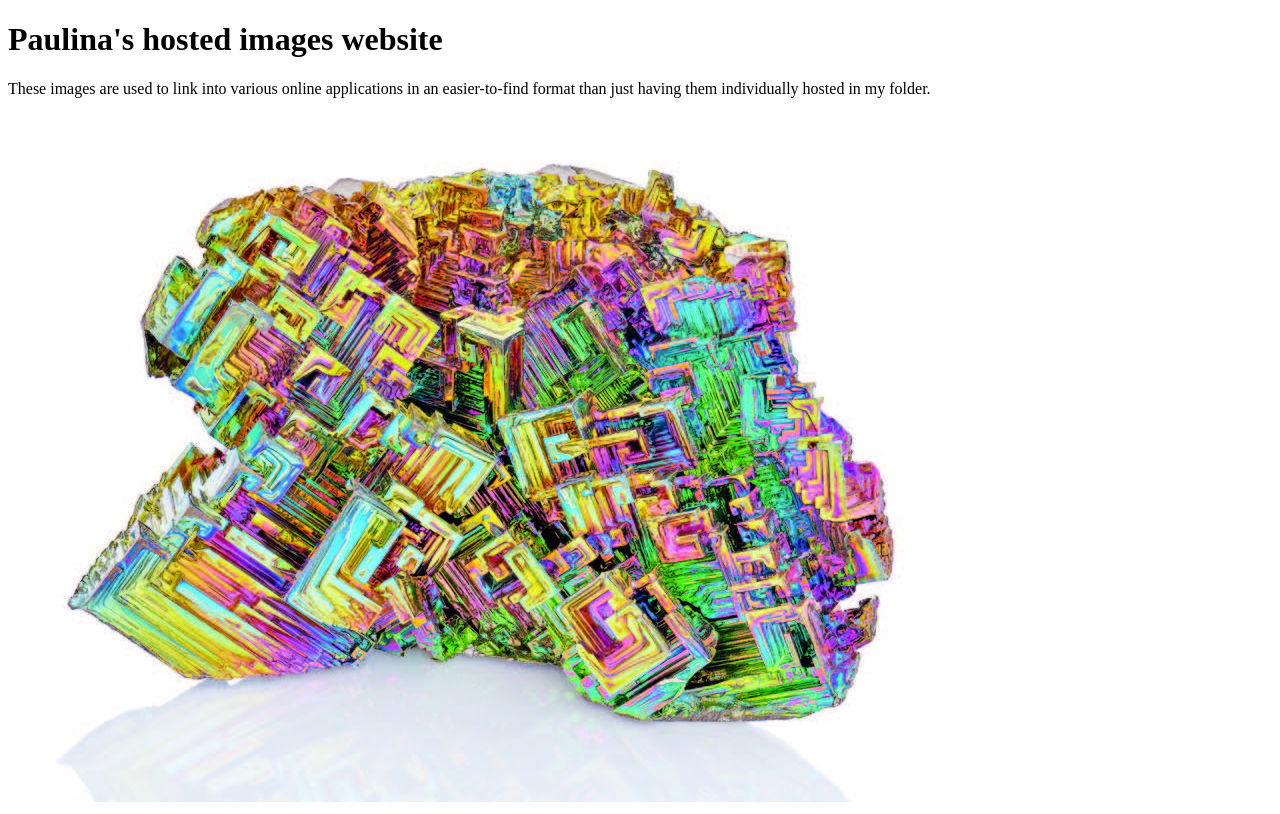
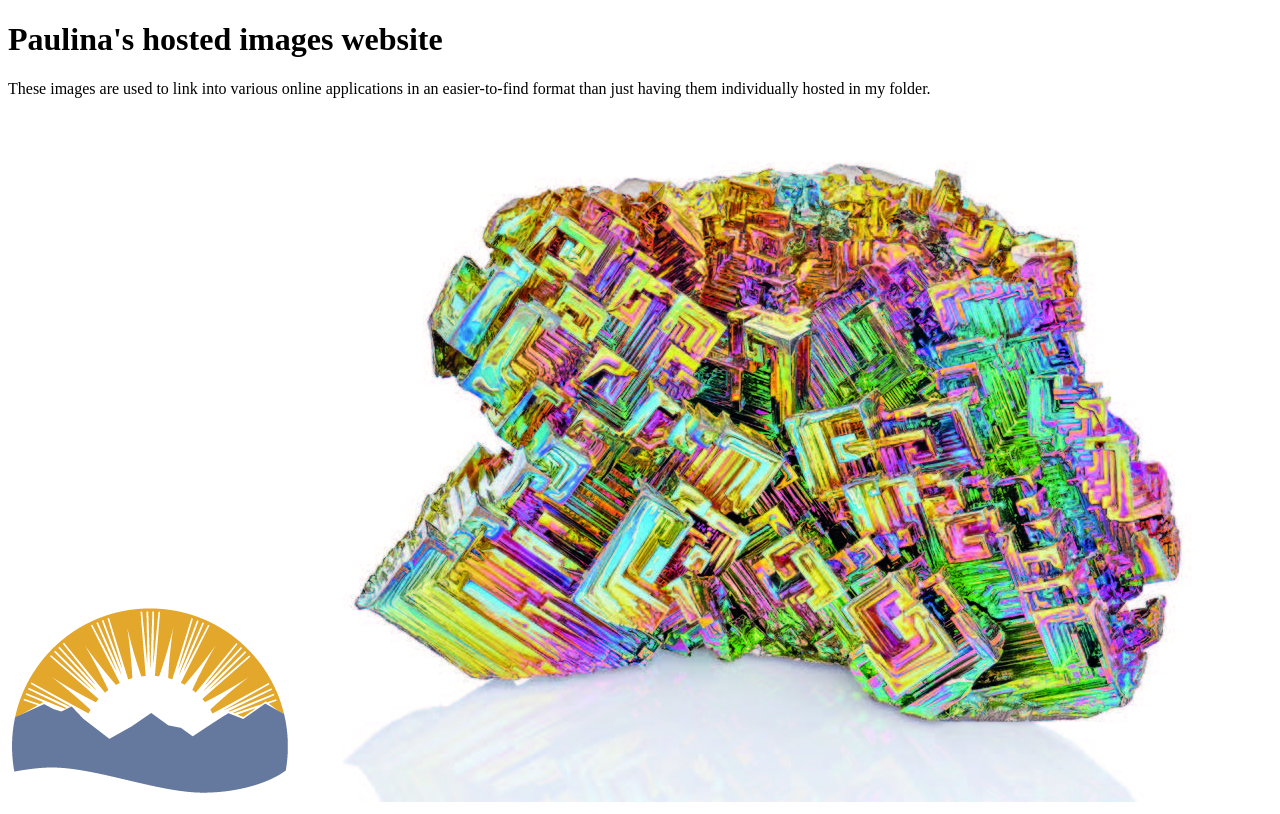
Before and after one commit to paulinamarczak/paulinamarczak.github.io, a plain HTML site: page index.html in a window 1280 px wide. Drawn offline with Linux system fonts and the light colour scheme.

Commit message:
update index.html

```diff
--- a/index.html
+++ b/index.html
@@ -4,6 +4,9 @@
 <h1>Paulina's hosted images website</h1>
 <p>These images are used to link into various online applications in an easier-to-find format than just having them individually hosted in my folder.</p>
 
+<img src="https://github.com/paulinamarczak/paulinamarczak.github.io/blob/main/BCGov_-_Horizontal_AGOL_Logo_-_White_-_Sun.png?raw=true" alt="Bismuth Image">
+
+
 <img src="https://github.com/paulinamarczak/paulinamarczak.github.io/blob/main/bismuth.jpg?raw=true" alt="Bismuth Image">
 
 </body>
```
